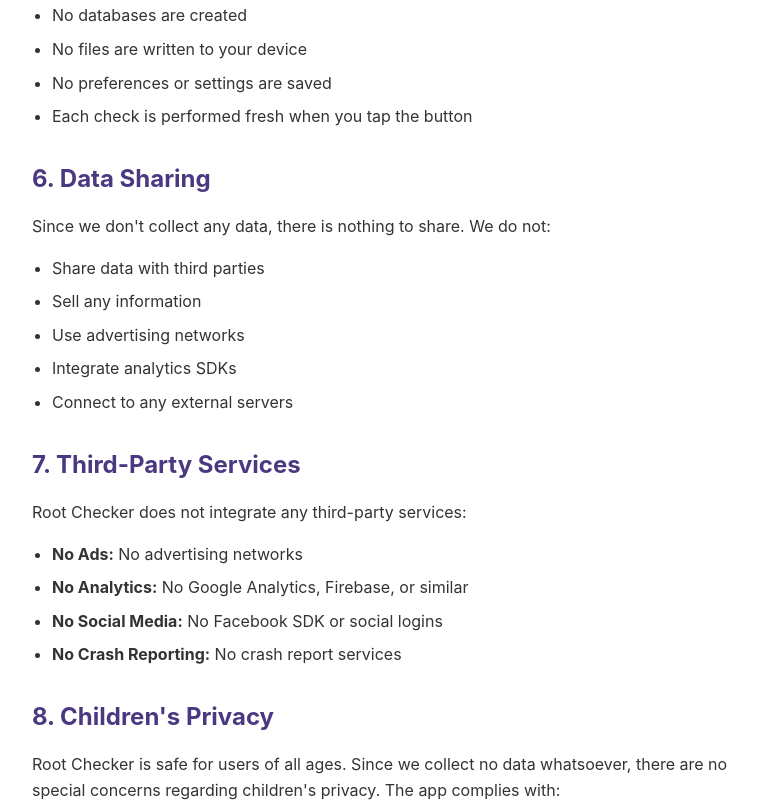
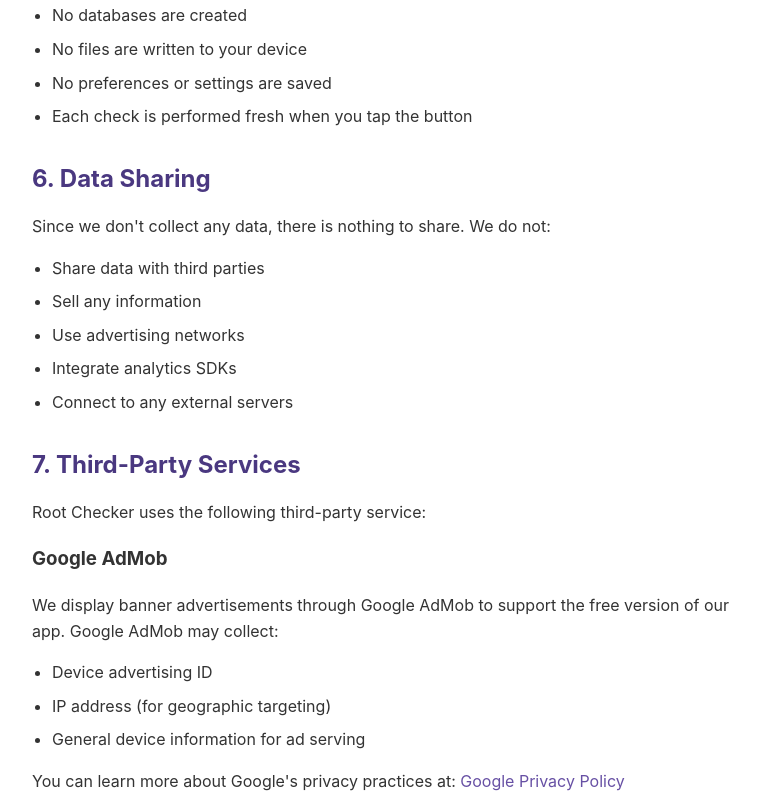
Before and after one commit to sonug2003/root-checker-privacy-policy, a plain HTML site: page index.html in a window 1280 px wide. Shown: the part 1989-2797 px from the top of the page, without its empty margins (248-1006 px from the left). Drawn offline with Linux system fonts and the light colour scheme.

Commit message:
Update index.html

```diff
--- a/index.html
+++ b/index.html
@@ -125,12 +125,12 @@
         <p class="last-updated"><strong>Last Updated:</strong> December 16, 2025</p>
 
         <div class="privacy-badge">
-            <h3>🔒 Zero Data Collection</h3>
-            <p>Root Checker does not collect, store, or transmit any personal data. Your privacy is fully protected.</p>
+            <h3>🔒 Minimal Data Collection</h3>
+            <p>Root Checker only uses Google AdMob for ads. We do not collect, store, or transmit any personal data ourselves.</p>
         </div>
 
         <div class="highlight">
-            <strong>Summary:</strong> Root Checker is a simple, offline utility app that checks if your Android device is rooted. It requires no internet connection, no account creation, and collects absolutely no data. Everything happens locally on your device.
+            <strong>Summary:</strong> Root Checker is a simple utility app that checks if your Android device is rooted. We use Google AdMob to display banner ads. The root checking functionality works completely offline and we do not collect any personal data ourselves.
         </div>
 
         <h2>1. Introduction</h2>
@@ -217,13 +217,17 @@
         </ul>
 
         <h2>7. Third-Party Services</h2>
-        <p>Root Checker does not integrate any third-party services:</p>
+        <p>Root Checker uses the following third-party service:</p>
+
+        <h3>Google AdMob</h3>
+        <p>We display banner advertisements through Google AdMob to support the free version of our app. Google AdMob may collect:</p>
         <ul>
-            <li><strong>No Ads:</strong> No advertising networks</li>
-            <li><strong>No Analytics:</strong> No Google Analytics, Firebase, or similar</li>
-            <li><strong>No Social Media:</strong> No Facebook SDK or social logins</li>
-            <li><strong>No Crash Reporting:</strong> No crash report services</li>
+            <li>Device advertising ID</li>
+            <li>IP address (for geographic targeting)</li>
+            <li>General device information for ad serving</li>
         </ul>
+        <p>You can learn more about Google's privacy practices at: <a href="https://policies.google.com/privacy" target="_blank">Google Privacy Policy</a></p>
+        <p>You can opt out of personalized advertising in your device settings under Google &gt; Ads.</p>
 
         <h2>8. Children's Privacy</h2>
         <p>Root Checker is safe for users of all ages. Since we collect no data whatsoever, there are no special concerns regarding children's privacy. The app complies with:</p>
```
